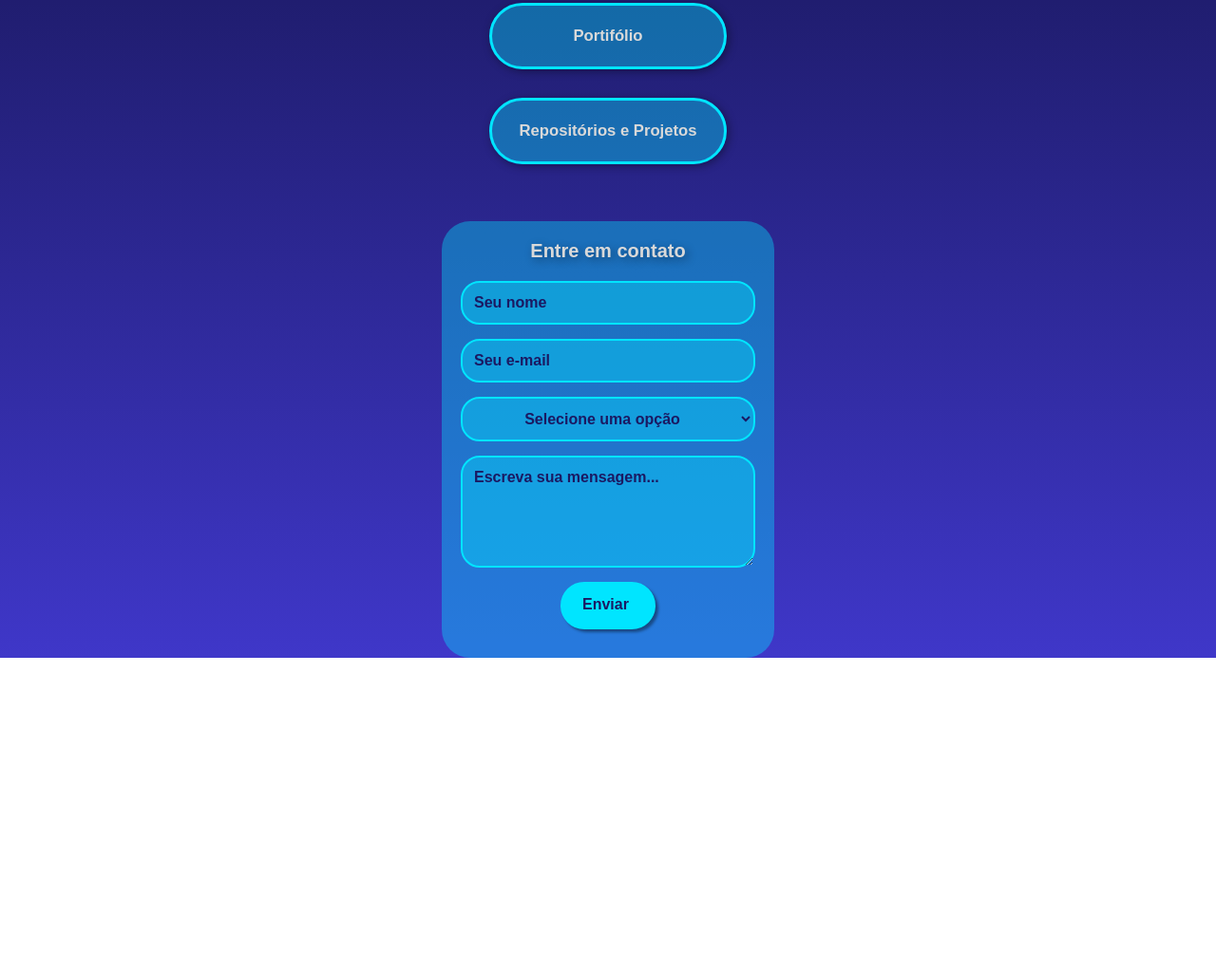
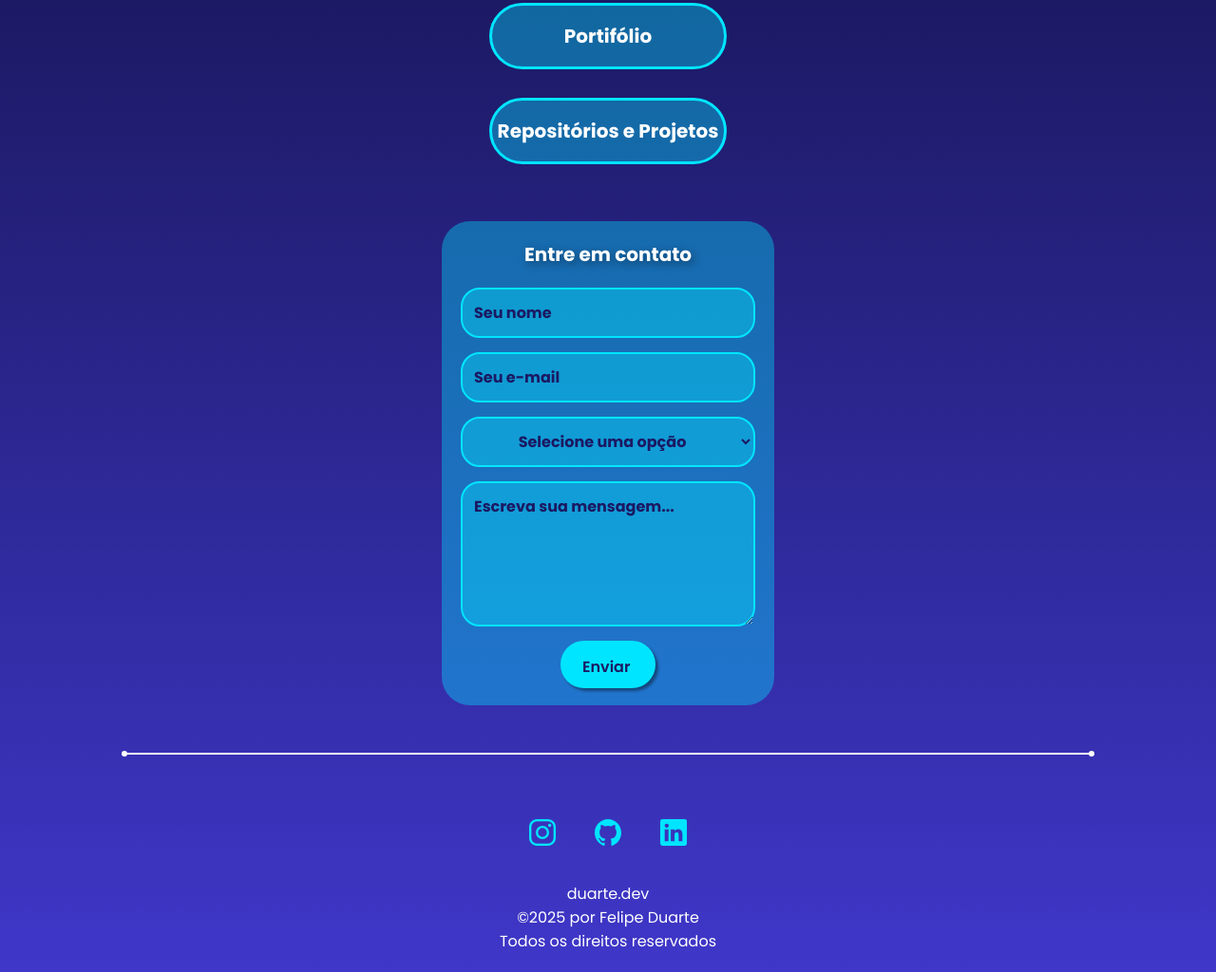
Before and after one commit to felipee-duarte/Link-Dev, a plain HTML site: page index/index.html in a window 1280 px wide. Shown: the part 377-1401 px from the top of the page at 95% size. Before the commit the page ends 1070 px from the top, so only its background shows below. Drawn offline with nearby package versions, Linux system fonts and the light colour scheme.

Commit message:
Ajustes gerais e inicio pg 2

```diff
--- a/estilos/style.css
+++ b/estilos/style.css
@@ -1,21 +1,19 @@
 :root {
-    --background:  linear-gradient(to bottom, #0F0F3F, #3F37C9);
-    --titulo: #00E5FF;
-    --bg-color: #1B1962;
+  --background: linear-gradient(to bottom, #0f0f3f, #3f37c9);
+  --titulo: #00e5ff;
+  --bg-color: #1b1962;
   --button: #00e5ff61;
-    --border: #00E5FF;
-    --txt: #D9D9D9;
+  --border: #00e5ff;
+  --txt: #ffffff;
   --hover: #00000064;
   --shadow-hover: #ff4dff6f;
 }
-
-
 
 * {
   margin: 0;
   padding: 0;
   box-sizing: border-box;
-    font-family: 'Poppins', sans-serif;
+  font-family: "Poppins", sans-serif;
 }
 
 body {
@@ -60,40 +58,43 @@ main section .button {
   gap: 30px;
 }
 
-main section .button button {
+main section .button a {
   width: 250px;
   height: 70px;
   cursor: pointer;
   border-radius: 40px;
   background: var(--button);
   border: 3px solid var(--border);
-    box-shadow: 2px 2px 10px var(--hover);
   transition: all 0.3s ease;
-}
 
-main section .button button:hover {
-    box-shadow: 2px 2px 10px var(--shadow-hover);
-    transform: translateY(-4px);
-}
-
-main section .button button a {
   text-decoration: none;
   font-size: 1.25em;
   font-weight: bold;
   color: var(--txt);
+  justify-content: center;
+  align-items: center;
+  display: flex;
 }
 
-main section .button button a:hover {
+main section .button a:hover {
   color: var(--bg-color);
+  box-shadow: 3px 3px 10px var(--shadow-hover);
+  transform: translateY(-4px);
 }
 
 .form {
   width: 350px;
-  height: 460px;
+  height: 510px;
   background: var(--button);
   border-radius: 30px;
   margin: 0 auto;
   padding: 20px;
+  transition: all 0.3s ease;
+}
+
+.form:hover {
+  transform: translateY(-4px);
+  box-shadow: 3px 3px 10px var(--shadow-hover);
 }
 
 .form h2 {
@@ -111,8 +112,10 @@ main section .button button a:hover {
   margin-bottom: 15px;
 }
 
-/* Inputs e textarea */
-.form-group input, .form-group select, .form-group textarea {
+
+.form-group input,
+.form-group select,
+.form-group textarea {
   border: 2px solid var(--border);
   background-color: var(--button);
   color: var(--bg-color);
@@ -128,20 +131,20 @@ main section .button button a:hover {
   text-align: center;
 }
 
-/* Placeholder mais clarinho */
-.form-group input::placeholder, .form-group textarea::placeholder {
+.form-group input::placeholder,
+.form-group textarea::placeholder {
   color: var(--bg-color);
   font-weight: bold;
 }
 
-/* Foco */
-.form-group input:focus, .form-group select:focus, .form-group textarea:focus {
+.form-group input:focus,
+.form-group select:focus,
+.form-group textarea:focus {
   border-color: var(--shadow-hover);
   background-color: var(--button);
   color: var(--bg-color);
 }
 
-/* Botão */
 .btn {
   display: flex;
   margin: auto;
@@ -164,3 +167,54 @@ main section .button button a:hover {
   box-shadow: 3px 3px 3px var(--shadow-hover);
   transform: translateY(-2px);
 }
+
+.linha-decorativa {
+  width: 80vw;
+  height: 2px;
+  background: var(--txt);
+  margin: 50px auto 50px;
+  position: relative;
+}
+
+.linha-decorativa::before,
+.linha-decorativa::after {
+  content: "";
+  width: 6px;
+  height: 6px;
+  background-color: var(--txt);
+  border-radius: 50%;
+  position: absolute;
+  top: 50%;
+  transform: translateY(-50%);
+}
+
+.linha-decorativa::before {
+  left: 0;
+}
+
+.linha-decorativa::after {
+  right: 0;
+}
+
+.social-links {
+  display: flex;
+  align-items: center;
+  justify-content: center;
+  font-size: 32px;
+  gap: 5px;
+}
+
+.social-links a {
+  display: flex;
+  align-items: center;
+  justify-content: center;
+  padding: 16px;
+  border-radius: 50%;
+  color: var(--border);
+}
+
+footer {
+    text-align: center;
+    margin: 20px;
+    color: var(--txt);
+}
--- /dev/null
+++ b/index/estilos/reposi.css
@@ -0,0 +1,83 @@
+:root {
+  --background: linear-gradient(to bottom, #0f0f3f, #3f37c9);
+  --titulo: #00e5ff;
+  --bg-color: #1b1962;
+  --button: #00e5ff61;
+  --border: #00e5ff;
+  --card: #00e5ff7c;
+  --txt: #ffffff;
+  --hover: #00000064;
+  --shadow-hover: #ff4dff6f;
+}
+
+* {
+  margin: 0;
+  padding: 0;
+  box-sizing: border-box;
+  font-family: "Poppins", sans-serif;
+}
+
+body {
+  height: 100vh;
+  background: var(--background);
+  background-repeat: no-repeat;
+  background-size: cover;
+}
+
+main section .cards {
+    display: flex;
+    margin: auto;
+    margin-top: 50px;
+    flex-direction: column;
+    width: 300px;
+    height: 400px;
+    background: var(--card);
+    border-radius: 30px;
+    transition: all 0.3s ease;
+}
+
+main section .cards:hover {
+    box-shadow: 3px 3px 10px var(--shadow-hover);
+    transform: translateY(-4px);
+}
+
+main section .cards img {
+    display: flex;
+    margin: auto;
+    margin-top: 30px;
+    margin-bottom: 10px;
+    width: 250px;
+    height: 175px;
+    border-radius: 20px;
+}
+
+main section .cards h2 {
+    font-size: 1.25em;
+    text-align: center;
+}
+
+main section .cards p {
+    color: var(--txt);
+    text-align: center;
+    margin-left: 30px;
+    margin-right: 30px;
+}
+
+
+
+main section div #links .social-links {
+  display: flex;
+  align-items: center;
+  justify-content: center;
+  font-size: 32px;
+  gap: 5px;
+}
+
+main section .cards #links .social-links a {
+  display: flex;
+  align-items: center;
+  justify-content: center;
+  padding: 16px;
+  border-radius: 50%;
+  color: var(--border);
+}
--- a/index.html
+++ b/index/index.html
@@ -3,19 +3,22 @@
 <head>
     <meta charset="UTF-8">
     <meta name="viewport" content="width=device-width, initial-scale=1.0">
-    <title>duarte.dev/links</title>
-    <link rel="stylesheet" href="estilos/style.css">
+    <title>duarte.dev-links</title>
+    <link rel="stylesheet" href="../estilos/style.css">
+    <style>
+      @import url("https://fonts.googleapis.com/css2?family=Poppins:ital,wght@0,100;0,200;0,300;0,400;0,500;0,600;0,700;0,800;0,900;1,100;1,200;1,300;1,400;1,500;1,600;1,700;1,800;1,900&family=Sriracha&display=swap");
+    </style>
 </head>
 <body>
     <main>
        <section>
-        <img src="assets/Imagec.jpg" alt="Foto de Felipe Duarte">
+        <img src="../assets/Imagec.jpg" alt="Foto de Felipe Duarte">
         <div class="h1">
             <h1>Felipe Duarte</h1>
         </div>
         <div class="button">
-            <button><a href="https://felipee-duarte.github.io/Portifolio/" target="_blank">Portifólio</a></button>
-            <button><a href="#">Repositórios e Projetos</a></button>
+            <a href="https://felipee-duarte.github.io/Portifolio/" target="_blank">Portifólio</a>
+            <a href="repositorios.html"   target="_blank">Repositórios e Projetos</a>
         </div>
        </section>
 
@@ -51,8 +54,40 @@
                 <button type="submit" class="btn">Enviar</button>
             </form>
         </section>
+    </main>
 
-       </div>
-    </main>
+    <div class="linha-decorativa"></div>
+
+    <div class="social-links">
+      <a href="https://www.instagram.com/felipeds.dev/" target="_blank">
+        <ion-icon name="logo-instagram"></ion-icon>
+      </a>
+      <a href="https://github.com/felipee-duarte" target="_blank">
+        <ion-icon name="logo-github"></ion-icon>
+      </a>
+      <a
+        href="https://www.linkedin.com/in/felipe-duarte-793375348?utm_source=share&utm_campaign=share_via&utm_content=profile&utm_medium=ios_app"
+        target="_blank"
+      >
+        <ion-icon name="logo-linkedin"></ion-icon>
+      </a>
+    </div>
+
+    <footer>
+         <p>
+        duarte.dev<br />&copy;2025 por Felipe Duarte<br />Todos os direitos
+        reservados
+      </p>
+    </footer>
+
+    <script
+      type="module"
+      src="https://unpkg.com/ionicons@7.1.0/dist/ionicons/ionicons.esm.js"
+    ></script>
+    <script
+      nomodule
+      src="https://unpkg.com/ionicons@7.1.0/dist/ionicons/ionicons.js"
+    ></script>
+
 </body>
 </html>
```
Also changed, not shown: index/repositorios.html (added, +41 -0 lines), assets/Bio-links.png (added), assets/favicon-dark 32.png (added), assets/favicon-dark.png (added), assets/img-readme.png (added). Lines whose indentation alone changed are shown as unchanged.
